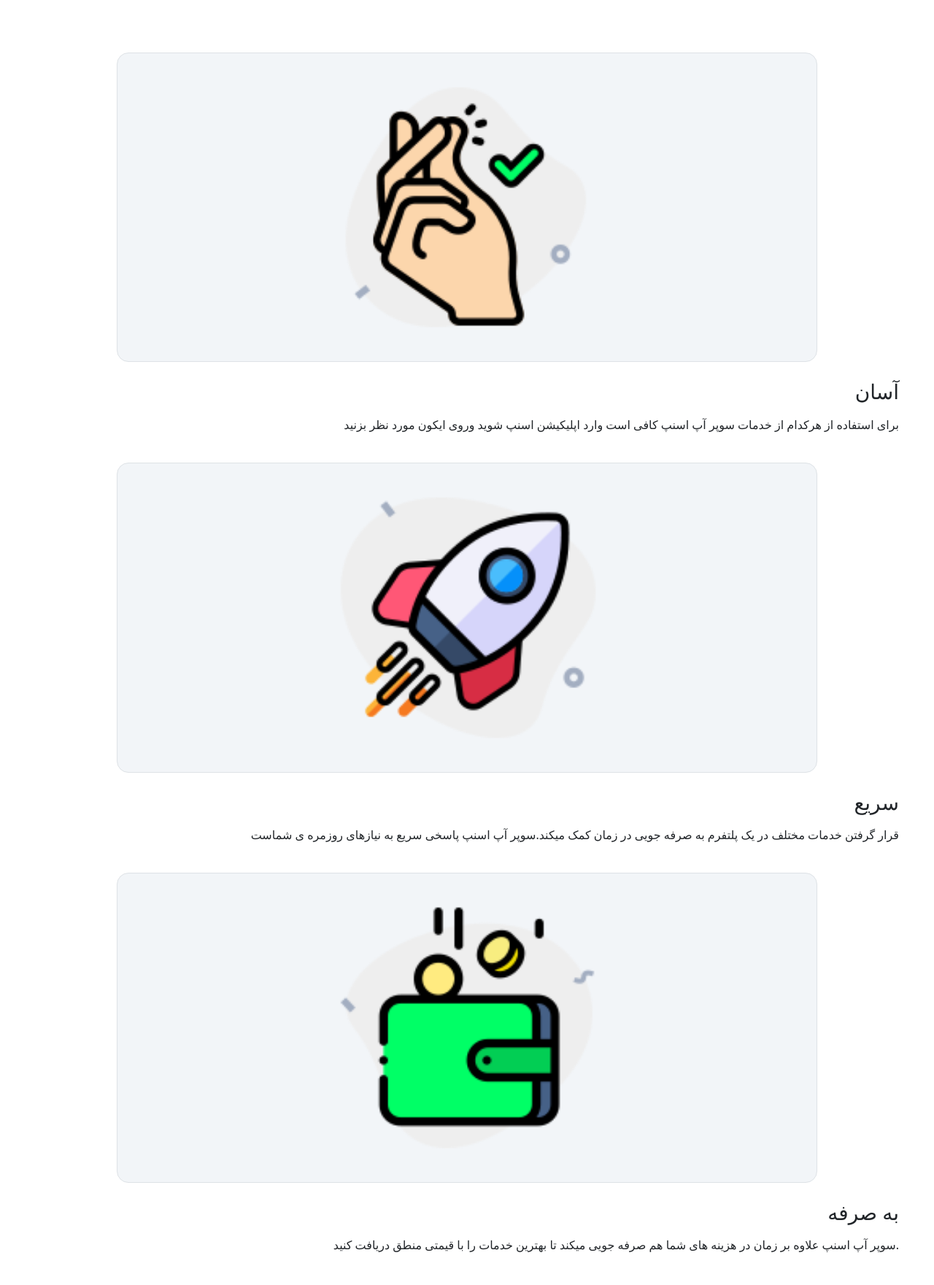
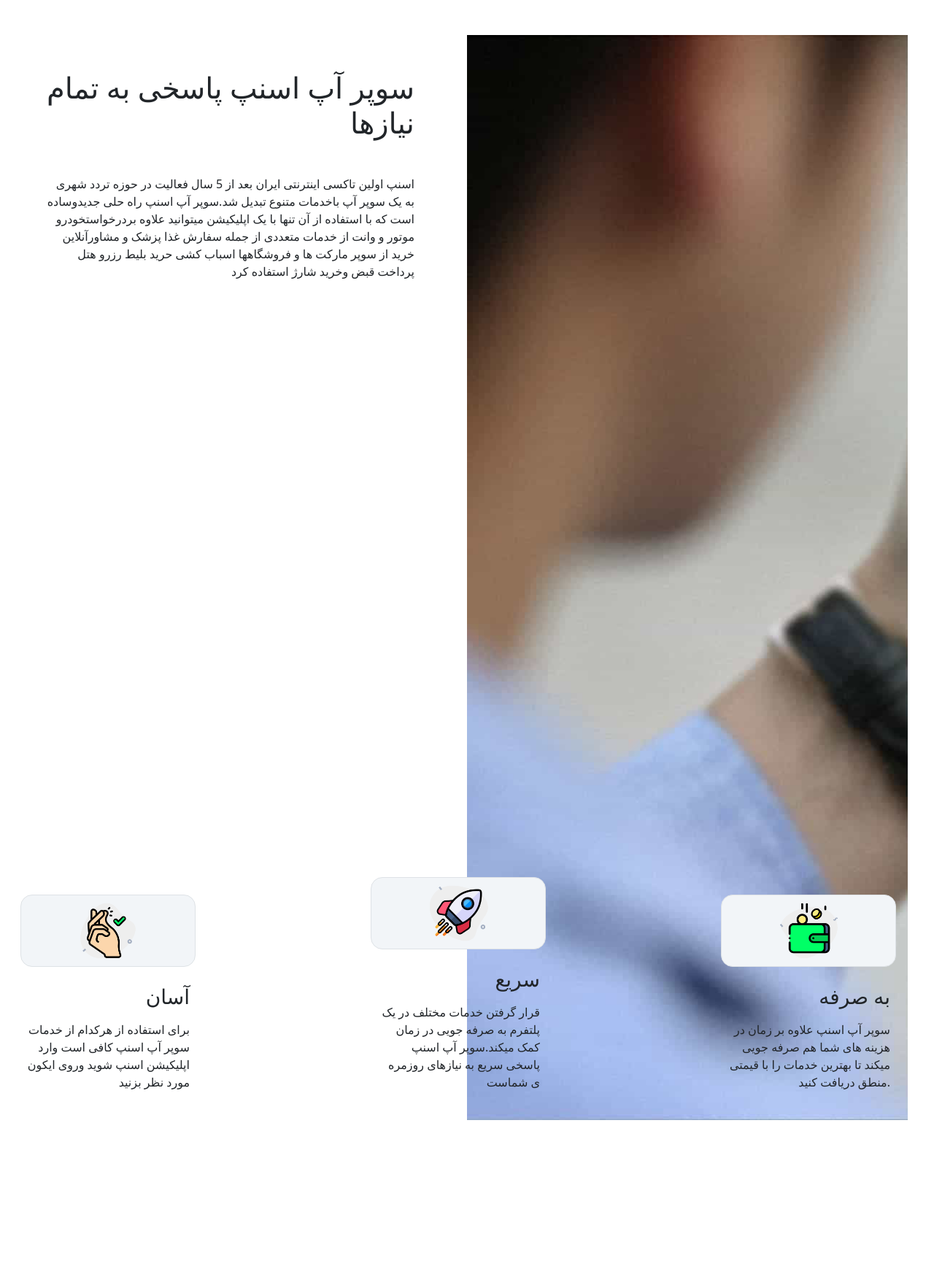
Before and after one commit to lidasadaghiani/lidasadaghiani.github.io, a plain HTML site: page index.html in a window 1280 px wide. Shown: the part 2195-3956 px from the top of the page at 73% size. Drawn offline with nearby package versions, Linux system fonts and the light colour scheme.

Commit message:
position

```diff
--- a/index.html
+++ b/index.html
@@ -895,7 +895,7 @@
             </div>
         </div>
         <!--next part-->
-        <div class="row">
+        <div class="row d-flex ">
             <div class="col-12 py-5 px-5  ">
                 <a href="#">
                     <picture>
@@ -917,40 +917,106 @@
                     <img src="images/super-app3.jpg" class="img-fluid ">
                 </picture>
             </div>
-            <div class="col-12 d-lg-none text-end px-5">
+            <div class="col-12 d-lg-none text-end px-5 align-content-md-between">
                 <h3 class="py-4">سوپر اپ اسنپ پاسخی به تمام نیازها</h3>
                 <p>اسنپ اولین تاکسی اینترنتی ایران بعد از پنج سال فعالیت در حوزه تردد شهری به یک سوپر آپ با خدمات متنوع
                     تبدیل شد.سوپرآپ اسنپ راه حل جدیدوساده است که با استفاده از انهابا یک اپلیکیشن میتوانید علاوه بر
                     درخواست خودرو موتور و وانت از خدمات متعددی از جمله سفارش غذاپزشک و مشاور انلاین خرید از سوپر مارکت و
                     فروشگاه ها اسباب کشی خرید بلیطرزرو هتل پرداخت قبض و خرید شارژاستفاده کنید</p>
             </div>
-            <div class="col">
-                <div class="row">
-                    <div class="col-12 border mx-auto mt-4 rounded-4 w-75 h-25 special-color3">
+            <!--next part-->
+            <div class="row position-relative">
+                <div class="col-lg-6 ">
+                    <h1 class="text-end mt-5 me-5 ms-5 mb-5">سوپر آپ اسنپ پاسخی به تمام نیازها</h1>
+                    <p class="text-end mt-5 me-5 ms-5">اسنپ اولین تاکسی اینترنتی ایران بعد از 5 سال فعالیت در حوزه تردد
+                        شهری به یک سوپر آپ باخدمات متنوع تبدیل شد.سوپر آپ اسنپ راه حلی جدیدوساده است که با استفاده از آن
+                        تنها با یک اپلیکیشن میتوانید علاوه بردرخواستخودرو موتور و وانت از خدمات متعددی از جمله سفارش غذا
+                        پزشک و مشاورآنلاین خرید از سوپر مارکت ها و فروشگاهها اسباب کشی حرید بلیط رزرو هتل پرداخت قبض
+                        وخرید شارژ استفاده کرد</p>
+                </div>
+                <div class="col-lg-6 ">
+                    <img src="images/super-app5.jpg" class="w-100">
+                </div>
+                <br>
+                <div class="d-none d-xl-block col-xl-3  position-absolute bottom-0 start-0   mt-xl-5">
+                    <div class="row ">
+                        <div class="col-12 border mx-auto rounded-4 w-75  h-25  special-color3">
+                            <img src="images/hand.png" class="w-50 mx-auto d-block">
+                        </div>
+                    </div>
+                    <div class="row">
+                        <div class="col-12 w-100 text-end my-4 px-5 ">
+                            <h3 class="mb-3">آسان</h3>
+                            <p>برای استفاده از هرکدام از خدمات سوپر آپ اسنپ کافی است وارد اپلیکیشن اسنپ شوید وروی ایکون
+                                مورد
+                                نظر بزنید</p>
+                        </div>
+                    </div>
+                </div>
+                <div class="d-none d-xl-block col-xl-3 position-absolute  bottom-0 start-50 translate-middle-x  ">
+                    <div class="row">
+                        <div class="col-12 border mx-auto rounded-4 w-75  h-25  special-color3">
+                            <img src="images/jet.png" class="w-50 mx-auto d-block">
+                        </div>
+                    </div>
+                    <div class="row">
+                        <div class="col-12 w-100 text-end my-4 px-5">
+                            <h3 class="mb-3">سریع</h3>
+                            <p>قرار گرفتن خدمات مختلف در یک پلتفرم به صرفه جویی در زمان کمک میکند.سوپر آپ اسنپ پاسخی
+                                سریع به
+                                نیازهای روزمره ی شماست</p>
+                        </div>
+                    </div>
+                </div>
+                <div class="d-none  d-xl-block col-xl-3 position-absolute bottom-0 end-0   ">
+                    <div class="row">
+                        <div class="col-12 border mx-auto rounded-4 w-75 h-25 special-color3">
+                            <img src="images/pocket.png" class="w-50 mx-auto d-block">
+                        </div>
+                    </div>
+                    <div class="row">
+                        <div class="col-12 w-100 text-end my-4 px-5">
+                            <h3 class="mb-3">به صرفه</h3>
+                            <p>سوپر آپ اسنپ علاوه بر زمان در هزینه های شما هم صرفه جویی میکند تا بهترین خدمات را با
+                                قیمتی
+                                منطق دریافت کنید.</p>
+                        </div>
+                    </div>
+                </div>
+                <br>
+            </div>
+            <!--next part-->
+            <div class="col-12 col-md-5  ms-md-5 col-lg-3 d-xl-none">
+                <div class="row ">
+                    <div class="col-12 border mx-auto mt-4 rounded-4 w-75  h-25  special-color3">
                         <img src="images/hand.png" class="w-50 mx-auto d-block">
                     </div>
                 </div>
                 <div class="row">
-                    <div class="col-12 w-100 text-end my-4 px-5">
+                    <div class="col-12 w-100 text-end my-4 px-5 ">
                         <h3 class="mb-3">آسان</h3>
-                        <p>برای استفاده از هرکدام از خدمات سوپر آپ اسنپ کافی است وارد اپلیکیشن اسنپ شوید وروی ایکون مورد نظر بزنید</p>
+                        <p>برای استفاده از هرکدام از خدمات سوپر آپ اسنپ کافی است وارد اپلیکیشن اسنپ شوید وروی ایکون
+                            مورد
+                            نظر بزنید</p>
                     </div>
                 </div>
             </div>
-            <div class="col-12">
+            <div class="col-12 col-md-5 col-lg-3 d-xl-none">
                 <div class="row">
-                    <div class="col-12 border mx-auto rounded-4 w-75 h-25 special-color3">
+                    <div class="col-12 border mx-auto mt-md-4 rounded-4 w-75  h-25  special-color3">
                         <img src="images/jet.png" class="w-50 mx-auto d-block">
                     </div>
                 </div>
                 <div class="row">
                     <div class="col-12 w-100 text-end my-4 px-5">
                         <h3 class="mb-3">سریع</h3>
-                        <p>قرار گرفتن خدمات مختلف در یک پلتفرم به صرفه جویی در زمان کمک میکند.سوپر آپ اسنپ پاسخی سریع به نیازهای روزمره ی شماست</p>
+                        <p>قرار گرفتن خدمات مختلف در یک پلتفرم به صرفه جویی در زمان کمک میکند.سوپر آپ اسنپ پاسخی
+                            سریع به
+                            نیازهای روزمره ی شماست</p>
                     </div>
                 </div>
             </div>
-            <div class="col-12">
+            <div class="col-12 col-md-5 mx-md-auto  mx-lg-0 col-lg-3 mt-lg-4 d-xl-none">
                 <div class="row">
                     <div class="col-12 border mx-auto rounded-4 w-75 h-25 special-color3">
                         <img src="images/pocket.png" class="w-50 mx-auto d-block">
@@ -959,10 +1025,13 @@
                 <div class="row">
                     <div class="col-12 w-100 text-end my-4 px-5">
                         <h3 class="mb-3">به صرفه</h3>
-                        <p>سوپر آپ اسنپ  علاوه بر زمان در هزینه های شما هم صرفه جویی میکند تا بهترین خدمات را با قیمتی منطق دریافت کنید.</p>
+                        <p>سوپر آپ اسنپ علاوه بر زمان در هزینه های شما هم صرفه جویی میکند تا بهترین خدمات را با
+                            قیمتی
+                            منطق دریافت کنید.</p>
                     </div>
                 </div>
             </div>
+
 
 
 
```
Also changed, not shown: images/super-app5.jpg (added).
